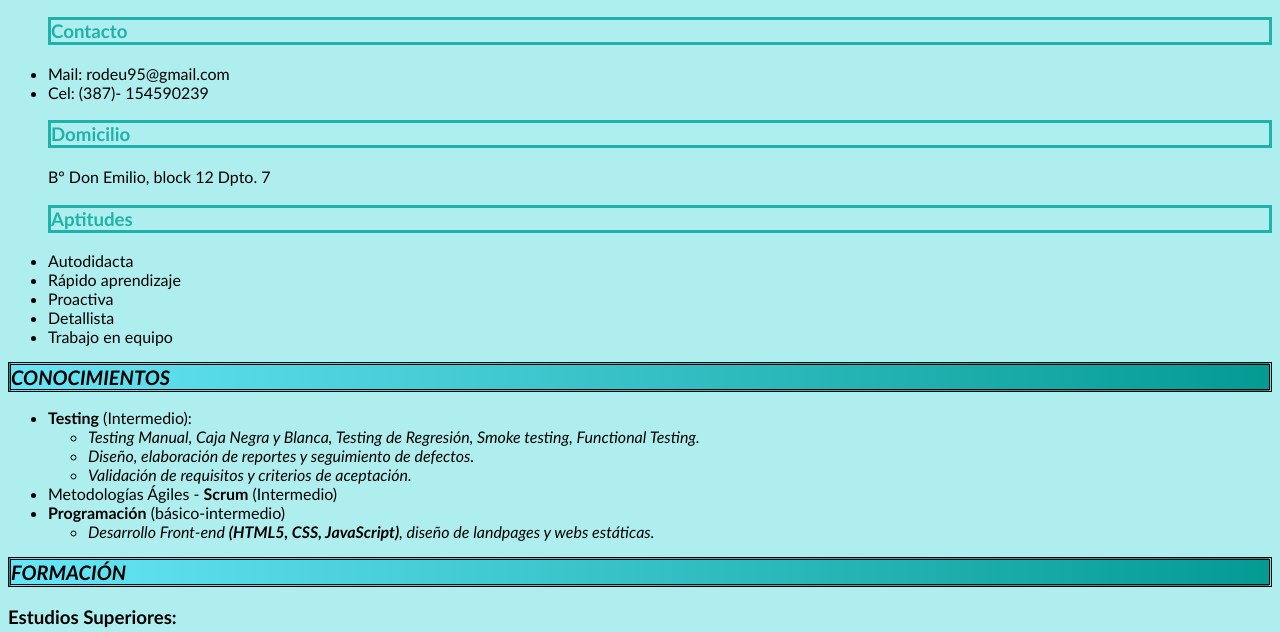
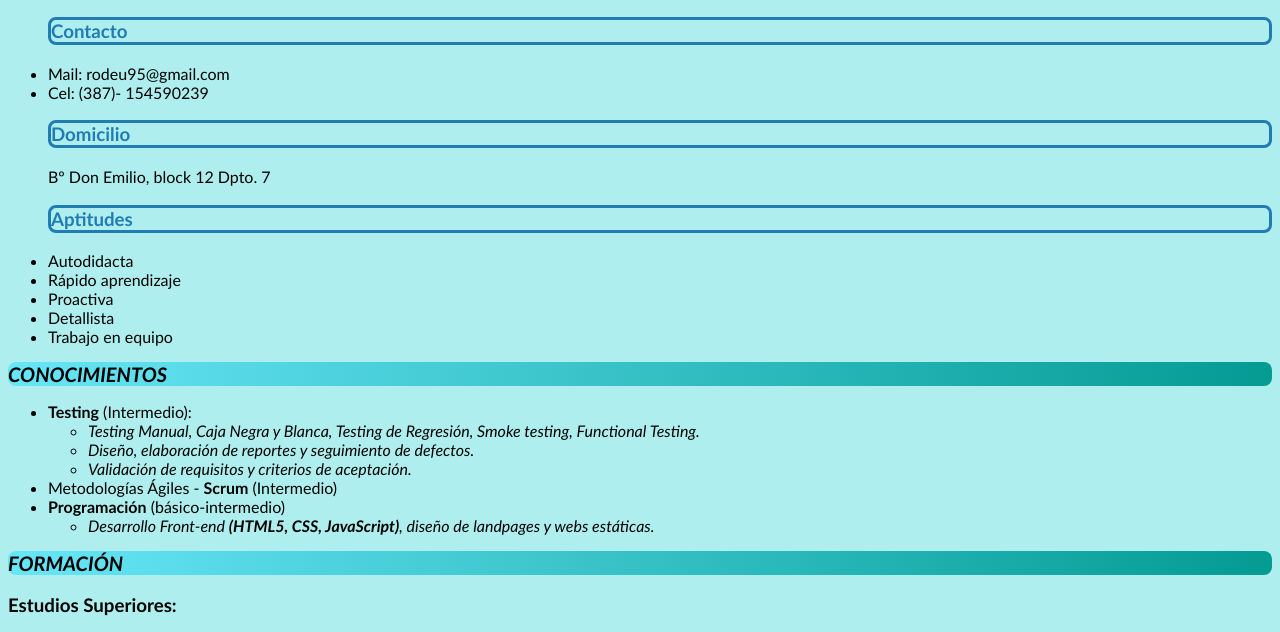
Before and after one commit to rodeu95/CV, a plain HTML site: page index.html in a window 1280 px wide. Shown: the part 113-745 px from the top of the page. Drawn offline with Linux system fonts and the light colour scheme.

Commit message:
Add files via upload

```diff
--- a/index.css
+++ b/index.css
@@ -15,10 +15,14 @@ body { background-color: PaleTurquoise;
         text-align: center;
     }
 
-    #info{
-        color:LightSeaGreen;
+
+
+
+    #info1{
+        color:rgb(32, 124, 178);
         font-family:'Gill Sans', 'Gill Sans MT', Calibri, 'Trebuchet MS', sans-serif;
         border-style:solid;
+        border-radius: 8px
 
     }
 
@@ -30,7 +34,9 @@ body { background-color: PaleTurquoise;
     font-weight: bold;
     font-size: 20px;
     border-style: double;
-    background-image: linear-gradient(to right, rgb(103, 230, 247) , rgb(4, 155, 147))
+    background-image: linear-gradient(to right, rgb(103, 230, 247) , rgb(4, 155, 147));
+    border: 2px;
+    border-radius: 8px
 }
 #con {
     font-weight:bold;
--- a/index.html
+++ b/index.html
@@ -8,13 +8,15 @@
 <body>
     <h1>Curriculum Vitae</h1>
     <h2>Rocío de Ugarriza</h2>
-    <ul>
-        <h3 id="info">Contacto</h3>
+
+    <div id="info">
+        <ul>
+        <h3 id="info1">Contacto</h3>
         <li>Mail: rodeu95@gmail.com</li>
         <li>Cel: (387)- 154590239</li>
-        <h3 id="info">Domicilio</h3>
+        <h3 id="info1">Domicilio</h3>
         <div>Bº Don Emilio, block 12 Dpto. 7</div>
-        <h3 id="info">Aptitudes</h3>
+        <h3 id="info1">Aptitudes</h3>
         <li>Autodidacta</li>
         <li>Rápido aprendizaje</li>
         <li>Proactiva</li>
@@ -22,6 +24,7 @@
         <li>Trabajo en equipo</li>
 
     </ul>
+</div>
 <div id= "subt">CONOCIMIENTOS</div>
 <ul>
     <li><span id="con">Testing</span> (Intermedio):</li>
```
